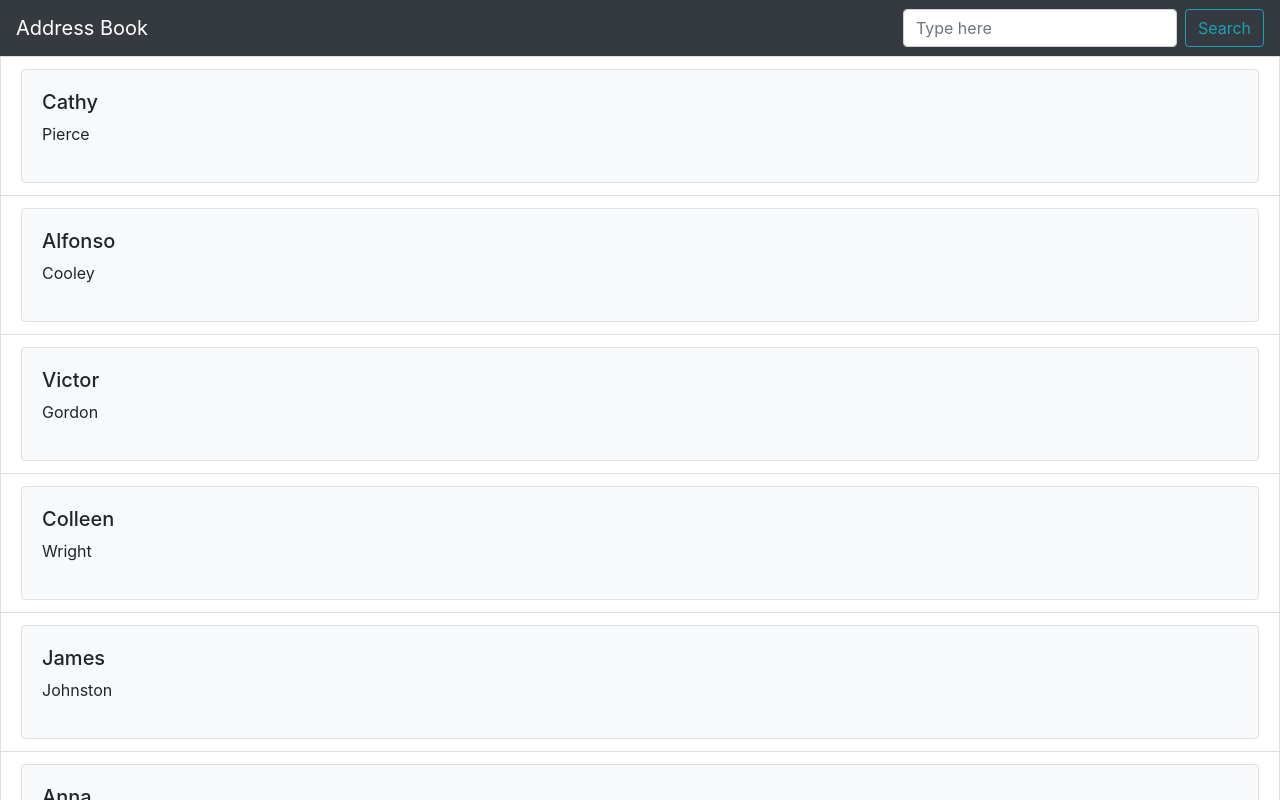
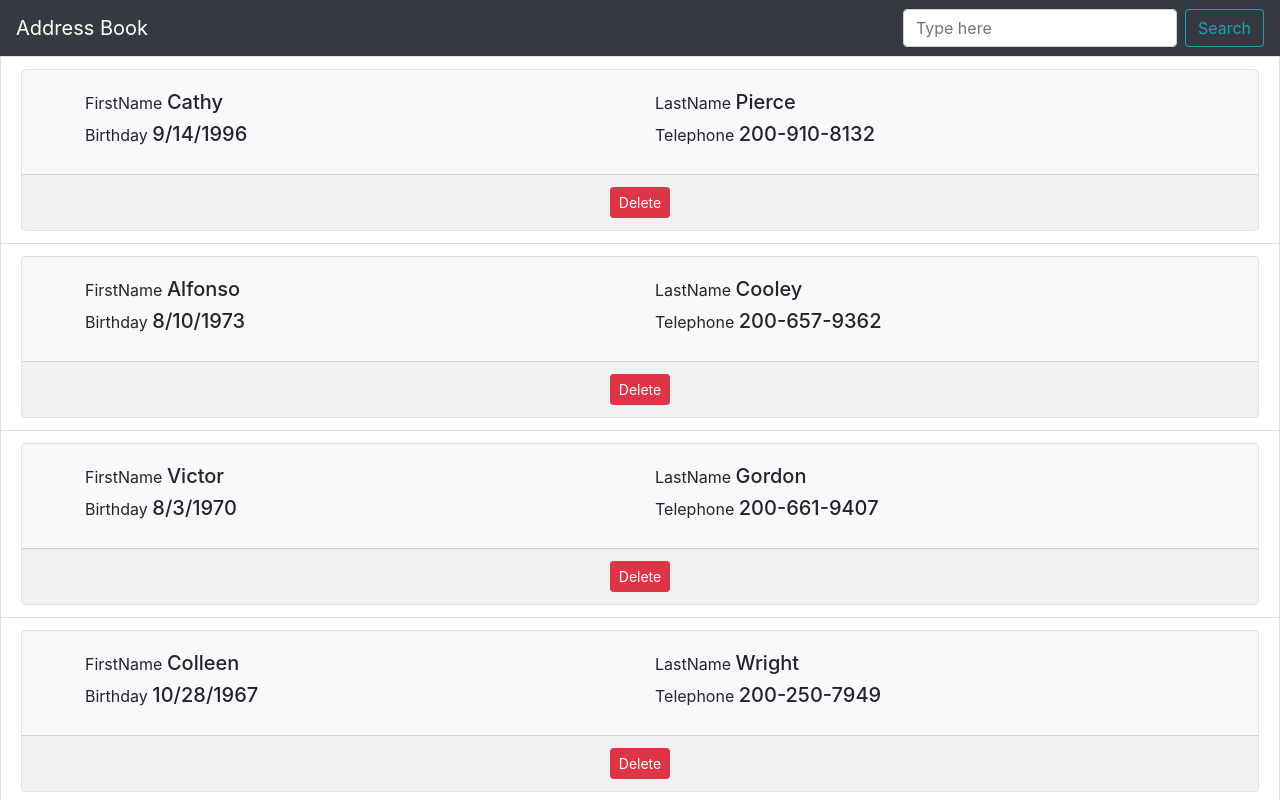
Before and after one commit to FarhanHyder/csc473-web-design, a React (Create React App) app in the folder hw4p5-react-address-book-app/address-book/: page / in a window 1280 px wide. Shown: the top 800 px of the page. Built offline with nearby package versions, Linux system fonts and the light colour scheme.

Commit message:
listaddresses format updated

```diff
--- a/hw4p5-react-address-book-app/address-book/src/ListAddresses/ListAddresses.js
+++ b/hw4p5-react-address-book-app/address-book/src/ListAddresses/ListAddresses.js
@@ -1,6 +1,10 @@
 import React from 'react';
 import ListGroup from 'react-bootstrap/ListGroup';
 import Card from 'react-bootstrap/Card';
+import Button from 'react-bootstrap/Button';
+import Container from 'react-bootstrap/Container';
+import Col from 'react-bootstrap/Col';
+import Row from 'react-bootstrap/Row';
 
 const listAddresses = (props) => {
     const addresses = [...props.addresses];
@@ -9,9 +13,44 @@ const listAddresses = (props) => {
         <ListGroup.Item>
             <Card className="bg-light border rounded">
                 <Card.Body className="text-left">
-                <h5> {item.firstName} </h5>
-                <p> {item.lastName} </p>
+                    <Container>
+                        <Row>
+                            <Col>
+                                <h5>
+                                    <span className="small">FirstName </span>
+                                     {item.firstName}
+                                </h5>
+
+                            </Col>
+                            <Col>
+                                <h5>
+                                    <span className="small">LastName </span>
+                                     {item.lastName}
+                                </h5>
+                            </Col>
+                        </Row>
+
+                        <Row>
+                            <Col>
+                                <h5>
+                                    <span className="small">Birthday </span>
+                                     {item.birthday}
+                                </h5>
+
+                            </Col>
+                            <Col>
+                                <h5>
+                                    <span className="small">Telephone </span>
+                                     {item.telephone}
+                                </h5>
+                            </Col>
+                        </Row>
+                    </Container>
                 </Card.Body>
+
+                <Card.Footer className="text-muted">
+                    <Button variant="danger" size="sm">Delete</Button>
+                </Card.Footer>
             </Card>
         </ListGroup.Item>
     )
```
